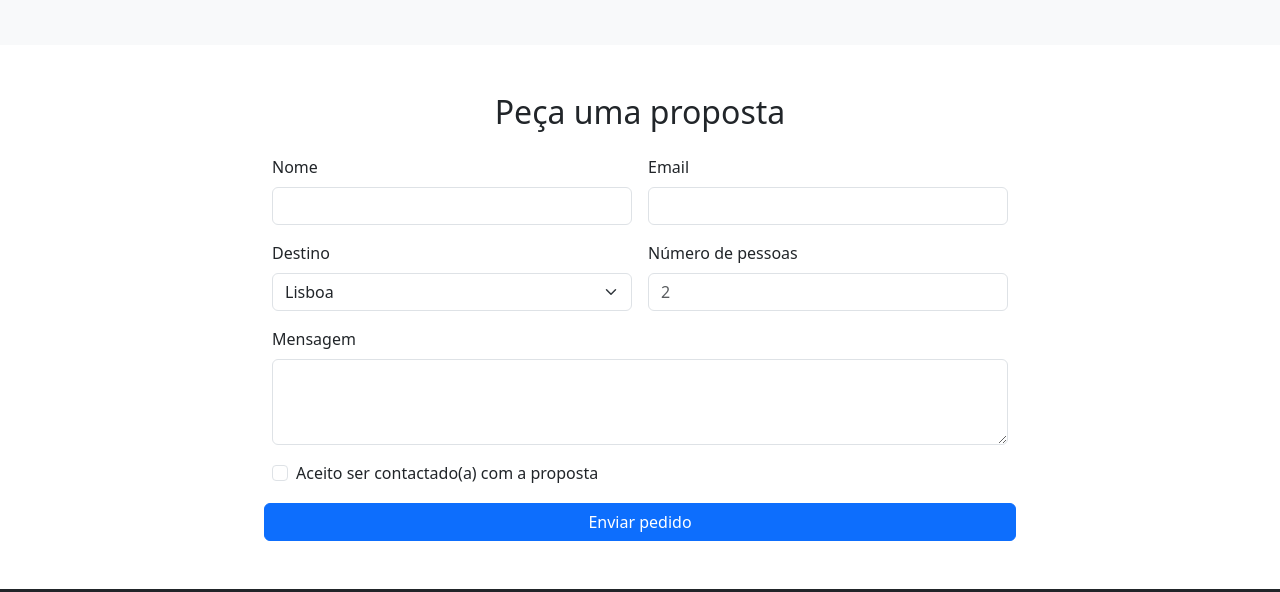
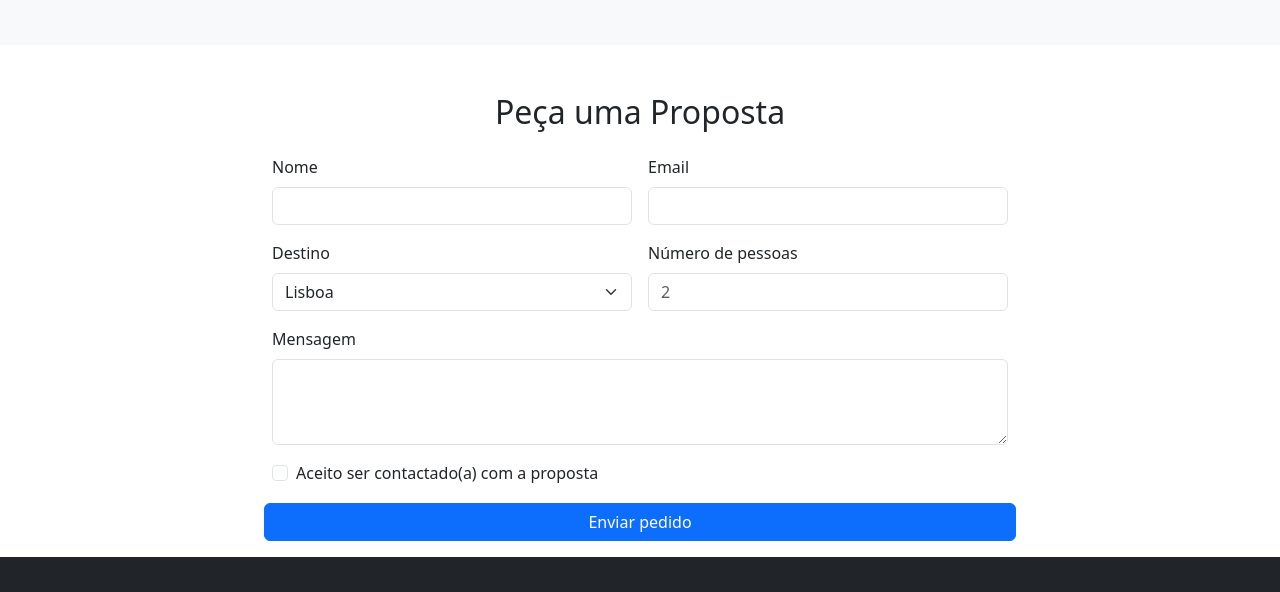
Before and after one commit to marqquees/CESAE-Viagens, a plain HTML site: page index.html in a window 1280 px wide. Shown: the part 2176-2768 px from the top of the page. Drawn offline with nearby package versions, Linux system fonts and the light colour scheme.

Commit message:
Update the proposal section.
Adjusts the comment and the title of the contact section and reduces the bottom spacing of the section to improve the layout.

```diff
--- a/index.html
+++ b/index.html
@@ -263,9 +263,9 @@
             </div>
         </section>
 
-        <!-- Contacto -->
-        <section class="container py-5" id="contact">
-            <h2 class="text-center mb-4">Peça uma proposta</h2>
+        <!-- Peça uma Proposta -->
+        <section class="container pt-5 pb-3" id="contact">
+            <h2 class="text-center mb-4">Peça uma Proposta</h2>
             <div class="row justify-content-center">
                 <div class="col-12 col-md-8 col-lg-8">
                     <form class="row g-3">
```
